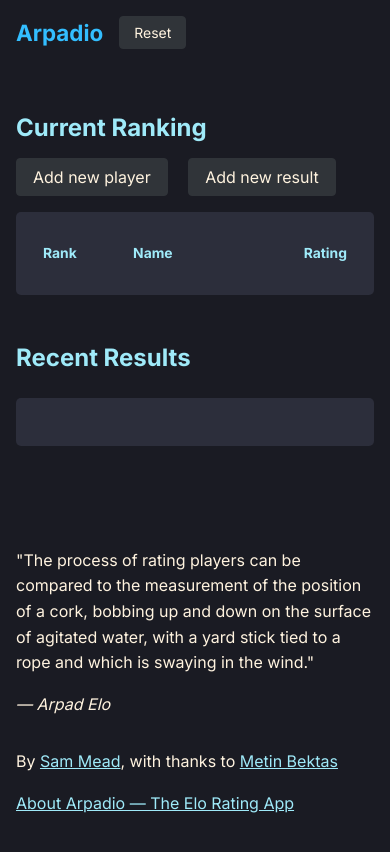
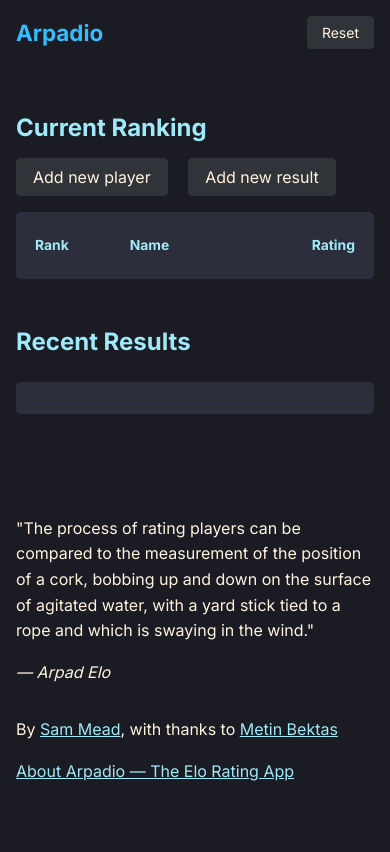
Before and after one commit to arpadio/eloRatingApp, a plain HTML site: page index.html in a window 390 px wide. Drawn offline with Linux system fonts and the light colour scheme; no server answers.

Commit message:
Small mobile CSS tweaks

```diff
--- a/assets/scss/_2utilities.scss
+++ b/assets/scss/_2utilities.scss
@@ -46,9 +46,13 @@
 
 .card {
   background: $card-bg-color;
-  padding: 1.5rem;
+  padding: 1rem;
   border-radius: 5px;
   margin-bottom: $spacing-unit;
+
+  @include for-tablet-portrait-up {
+    padding: 1.5rem;
+  };
 }
 
 .input-group {
--- a/assets/scss/_4header.scss
+++ b/assets/scss/_4header.scss
@@ -3,6 +3,11 @@
 header {
   padding: 1rem 0;
   margin-bottom: 2rem;
+
+  .navbar {
+    @extend .flexbox;
+    justify-content: space-between;
+  }
 
   a {
     color: $brand-color;
--- a/index.html
+++ b/index.html
@@ -16,7 +16,7 @@
 
     <header>
       <div class="container">
-        <div class="flexbox">
+        <div class="navbar">
           <div class="brand">
             <h1><a href="./">Arpadio</a></h1>
           </div>
```
Also changed, not shown: assets/main.min.css.
